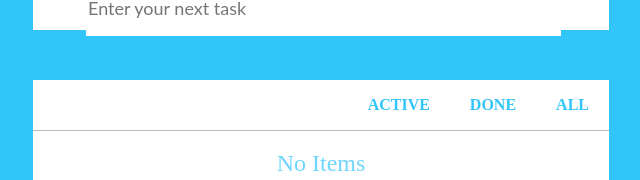
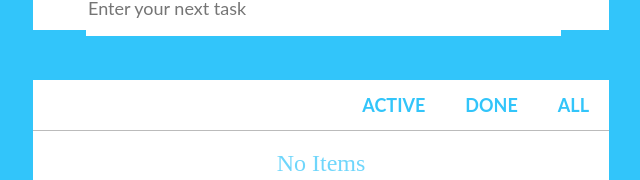
Before and after one commit to WeiWeiWe/React-TS-TodoList, a React app: page / in a window 1280 px wide. Shown: the part 157-337 px from the top of the page, without its empty margins (319-959 px from the left). Built offline with nearby package versions, Linux system fonts and the light colour scheme; some icons are missing.

Commit message:
Change TodoList Item process status & Change Tab status function completely

```diff
--- a/src/components/List.tsx
+++ b/src/components/List.tsx
@@ -1,7 +1,7 @@
 import React from 'react';
 import styled from 'styled-components';
 import { Checkmark, PencilOutline, CloseOutline } from 'react-ionicons';
-import { ItemTypes, InputArrayRefType } from '../types';
+import { ItemTypes, InputArrayRefType, EnumItemProcessTypes } from '../types';
 
 const ListStyle = styled.section`
   height: 500px;
@@ -31,6 +31,10 @@ const ListStyle = styled.section`
             color: rgba(50, 197, 250, 0.5);
           }
         }
+
+        .check-btn.done {
+          display: block;
+        }
       }
       input {
         flex: 1;
@@ -40,6 +44,9 @@ const ListStyle = styled.section`
         background: #fff;
         border: none;
         outline: none;
+      }
+      .line-through {
+        text-decoration: line-through;
       }
       i {
         flex: 0 0 25px;
@@ -74,20 +81,62 @@ interface Iprops {
   changeTitleInputValue: (value: string, id: string) => void;
   inputArrayRef: { current: InputArrayRefType[] };
   InputBlur: () => void;
+  changeProcessStatus: (item: ItemTypes) => void;
+  tabStatus: EnumItemProcessTypes;
 }
 
-function List({ list, deleteTodoList, switchModifyStatus, changeTitleInputValue, inputArrayRef, InputBlur }: Iprops) {
+function List({
+  list,
+  deleteTodoList,
+  switchModifyStatus,
+  changeTitleInputValue,
+  inputArrayRef,
+  InputBlur,
+  changeProcessStatus,
+  tabStatus,
+}: Iprops) {
+  const filterTabList =
+    list?.length > 0
+      ? list.filter((item) => {
+          console.log(item);
+          if (tabStatus === EnumItemProcessTypes.All) {
+            return item;
+          } else {
+            return item.process === tabStatus;
+          }
+        })
+      : [];
+
+  const promptTag = () => {
+    if (list?.length > 0) {
+      if (tabStatus === EnumItemProcessTypes.DONE) {
+        return <h3>No Done Items</h3>;
+      } else if (tabStatus === EnumItemProcessTypes.ACTIVE) {
+        return <h3>No Active Items</h3>;
+      } else {
+        return <h3>No Items</h3>;
+      }
+    } else {
+      return <h3>No Items</h3>;
+    }
+  };
+
   return (
     <ListStyle>
       <ul className="list-fields">
-        {list?.length > 0 ? (
-          list.map((item, index) => {
+        {filterTabList?.length > 0 ? (
+          filterTabList.map((item, index) => {
             return (
               <li className="section-fields list-item" key={item.id}>
                 <span className="check-box">
-                  <Checkmark cssClasses="check-btn" color={'rgba(50, 197, 250)'} />
+                  <Checkmark
+                    cssClasses={item.process === EnumItemProcessTypes.DONE ? 'check-btn done' : 'check-btn'}
+                    color={'rgba(50, 197, 250)'}
+                    onClick={() => changeProcessStatus(item)}
+                  />
                 </span>
                 <input
+                  className={item.process === EnumItemProcessTypes.DONE ? 'line-through' : ''}
                   type="text"
                   value={item.title}
                   onChange={(e: React.ChangeEvent<HTMLInputElement>) => changeTitleInputValue(e.target.value, item.id)}
@@ -123,9 +172,7 @@ function List({ list, deleteTodoList, switchModifyStatus, changeTitleInputValue,
             );
           })
         ) : (
-          <li className="section-fields list-item no-item">
-            <h3>No Items</h3>
-          </li>
+          <li className="section-fields list-item no-item">{promptTag()}</li>
         )}
       </ul>
     </ListStyle>
--- a/src/components/Tabs.tsx
+++ b/src/components/Tabs.tsx
@@ -1,5 +1,6 @@
 import React from 'react';
 import styled from 'styled-components';
+import { EnumItemProcessTypes, ItemTypes } from '../types';
 
 const TabsStyle = styled.section`
   border-bottom: 1px solid #bbb;
@@ -7,41 +8,65 @@ const TabsStyle = styled.section`
     display: flex;
     justify-content: flex-end;
     height: 100%;
-    ul {
-      display: flex;
-      align-items: center;
-
-      li {
+    button {
       display: flex;
       align-items: center;
       margin: 10px;
       padding: 10px;
+      background: #fff;
+      border: none;
       cursor: pointer;
 
+      &:hover {
+        background: rgba(50, 197, 250, 0.2);
+      }
       h2 {
         color: rgb(50, 197, 250);
         font-weight: bold;
+        font-size: 18px;
       }
+    }
+    .isClick {
+      background: rgb(50, 197, 250, 0.5);
+
+      h2 {
+        color: #fff;
       }
     }
   }
 `;
 
-function Tabs() {
+interface Iprops {
+  changeTabStatus: (e: React.MouseEvent<HTMLButtonElement>) => void;
+  list: ItemTypes[];
+  tabStatus: EnumItemProcessTypes;
+}
+
+function Tabs({ changeTabStatus, list, tabStatus }: Iprops) {
   return (
     <TabsStyle className="section-fields">
       <nav className="tab-fields">
-        <ul>
-          <li>
+        <button
+          className={list?.length > 0 ? (tabStatus === EnumItemProcessTypes.ACTIVE ? 'isClick' : '') : ''}
+          value={EnumItemProcessTypes.ACTIVE}
+          onClick={changeTabStatus}
+        >
           <h2>ACTIVE</h2>
-          </li>
-          <li>
+        </button>
+        <button
+          className={list?.length > 0 ? (tabStatus === EnumItemProcessTypes.DONE ? 'isClick' : '') : ''}
+          value={EnumItemProcessTypes.DONE}
+          onClick={changeTabStatus}
+        >
           <h2>DONE</h2>
-          </li>
-          <li>
+        </button>
+        <button
+          className={list?.length > 0 ? (tabStatus === EnumItemProcessTypes.All ? 'isClick' : '') : ''}
+          value={EnumItemProcessTypes.All}
+          onClick={changeTabStatus}
+        >
           <h2>ALL</h2>
-          </li>
-        </ul>
+        </button>
       </nav>
     </TabsStyle>
   );
--- a/src/containers/TodoListPage/index.tsx
+++ b/src/containers/TodoListPage/index.tsx
@@ -7,7 +7,7 @@ import Search from '../../components/Search';
 import Tab from '../../components/Tabs';
 import List from '../../components/List';
 import { actionCreators } from './store';
-import { InputArrayRefType } from '../../types/index';
+import { ItemTypes, InputArrayRefType, EnumItemProcessTypes } from '../../types/index';
 
 const Wrapper = styled.div`
   display: flex;
@@ -37,6 +37,7 @@ const TodoListContent = styled.article`
 function TodoList() {
   const inputValue = useSelector((state) => state.todo.inputValue);
   const list = useSelector((state) => state.todo.list);
+  const tabStatus = useSelector((state) => state.todo.tabStatus);
   const dispatch = useDispatch();
 
   const inputArrayRef = useRef<InputArrayRefType[]>([]);
@@ -50,6 +51,7 @@ function TodoList() {
       const item = {
         id: new Date().getTime().toString(),
         title: inputValue,
+        process: EnumItemProcessTypes.ACTIVE,
       };
       dispatch(actionCreators.addTodoListActionCreator(item));
     }
@@ -85,6 +87,18 @@ function TodoList() {
     dispatch(actionCreators.ChangeListItemTitleValueActionCreator(value, id));
   };
 
+  const changeProcessStatus = (item: ItemTypes) => {
+    const { ACTIVE, DONE } = EnumItemProcessTypes;
+    const switchProcess = item.process === ACTIVE ? DONE : ACTIVE;
+    dispatch(actionCreators.ChangeProcessStatusActionCreator(switchProcess, item.id));
+  };
+
+  const changeTabStatus = (e: React.MouseEvent<HTMLButtonElement>) => {
+    const { value } = e.currentTarget;
+    const switchTabStatus = value as EnumItemProcessTypes;
+    dispatch(actionCreators.ChangeTabStatusActionCreator(switchTabStatus));
+  };
+
   return (
     <Wrapper>
       <TodoListContainer>
@@ -93,7 +107,7 @@ function TodoList() {
           <Search inputValue={inputValue} changeInputValue={changeInputValue} addTodoList={addTodoList} />
         </TodoListHeader>
         <TodoListContent>
-          <Tab />
+          <Tab changeTabStatus={changeTabStatus} list={list} tabStatus={tabStatus} />
           <List
             list={list}
             deleteTodoList={deleteTodoList}
@@ -101,6 +115,8 @@ function TodoList() {
             changeTitleInputValue={changeTitleInputValue}
             inputArrayRef={inputArrayRef}
             InputBlur={InputBlur}
+            changeProcessStatus={changeProcessStatus}
+            tabStatus={tabStatus}
           />
         </TodoListContent>
       </TodoListContainer>
--- a/src/containers/TodoListPage/store/actionCreators.ts
+++ b/src/containers/TodoListPage/store/actionCreators.ts
@@ -1,5 +1,5 @@
 import * as constants from './constants';
-import { ItemTypes } from '../../../types';
+import { ItemTypes, EnumItemProcessTypes } from '../../../types';
 
 interface ChangeInputValueAction {
   type: typeof constants.CHANGE_INPUT_VALUE;
@@ -22,11 +22,24 @@ interface ChangeListItemTitleValueAction {
   id: string;
 }
 
+interface ChangeProcessStatusAction {
+  type: typeof constants.CHANGE_PROCESS_STATUS;
+  process: string;
+  id: string;
+}
+
+interface ChangeTabStatusAction {
+  type: typeof constants.CHANGE_TAB_STATUS;
+  status: EnumItemProcessTypes;
+}
+
 export type TodoListActionTypes =
   | ChangeInputValueAction
   | AddTodoListAction
   | DeleteTodoListAction
-  | ChangeListItemTitleValueAction;
+  | ChangeListItemTitleValueAction
+  | ChangeProcessStatusAction
+  | ChangeTabStatusAction;
 
 export const changeInputValueActionCreator = (value: string): ChangeInputValueAction => {
   return {
@@ -56,3 +69,18 @@ export const ChangeListItemTitleValueActionCreator = (value: string, id: string)
     id,
   };
 };
+
+export const ChangeProcessStatusActionCreator = (process: string, id: string): ChangeProcessStatusAction => {
+  return {
+    type: constants.CHANGE_PROCESS_STATUS,
+    process,
+    id,
+  };
+};
+
+export const ChangeTabStatusActionCreator = (status: EnumItemProcessTypes): ChangeTabStatusAction => {
+  return {
+    type: constants.CHANGE_TAB_STATUS,
+    status,
+  };
+};
--- a/src/containers/TodoListPage/store/constants.ts
+++ b/src/containers/TodoListPage/store/constants.ts
@@ -2,3 +2,5 @@ export const CHANGE_INPUT_VALUE = 'CHANGE_INPUT_VALUE';
 export const ADD_TODO_LIST = 'ADD_TODO_LIST';
 export const DELETE_TODO_LIST = 'DELETE_TODO_LIST';
 export const CHANGE_LIST_ITEM_TITLE_VALUE = 'CHANGE_LIST_ITEM_TITLE_VALUE';
+export const CHANGE_PROCESS_STATUS = 'CHANGE_PROCESS_STATUS';
+export const CHANGE_TAB_STATUS = 'CHANGE_TAB_STATUS';
--- a/src/containers/TodoListPage/store/reducer.ts
+++ b/src/containers/TodoListPage/store/reducer.ts
@@ -1,15 +1,17 @@
 import * as constants from './constants';
 import * as actionCreators from './actionCreators';
-import { ItemTypes } from '../../../types';
+import { ItemTypes, EnumItemProcessTypes } from '../../../types';
 
 export interface defaultStateTypes {
   inputValue: string;
   list: ItemTypes[];
+  tabStatus: EnumItemProcessTypes;
 }
 
 const defaultState: defaultStateTypes = {
   inputValue: '',
   list: [],
+  tabStatus: EnumItemProcessTypes.All,
 };
 
 export default (state = defaultState, action: actionCreators.TodoListActionTypes) => {
@@ -36,6 +38,16 @@ export default (state = defaultState, action: actionCreators.TodoListActionTypes
         ...state,
         list: state.list.map((item) => (item.id === action.id ? { ...item, title: action.value } : item)),
       };
+    case constants.CHANGE_PROCESS_STATUS:
+      return {
+        ...state,
+        list: state.list.map((item) => (item.id === action.id ? { ...item, process: action.process } : item)),
+      };
+    case constants.CHANGE_TAB_STATUS:
+      return {
+        ...state,
+        tabStatus: action.status,
+      };
     default:
       return state;
   }
--- /dev/null
+++ b/src/types/enumItemProcess.ts
@@ -0,0 +1,5 @@
+export enum EnumItemProcessTypes {
+  All = 'ALL',
+  ACTIVE = 'ACTIVE',
+  DONE = 'DONE',
+}
--- a/src/types/index.ts
+++ b/src/types/index.ts
@@ -1,2 +1,3 @@
 export * from './item';
 export * from './inputArrayRef';
+export * from './enumItemProcess';
--- a/src/types/item.ts
+++ b/src/types/item.ts
@@ -1,4 +1,5 @@
 export type ItemTypes = {
   id: string;
   title: string;
+  process: string;
 };
```
Lines whose indentation alone changed are shown as unchanged.
